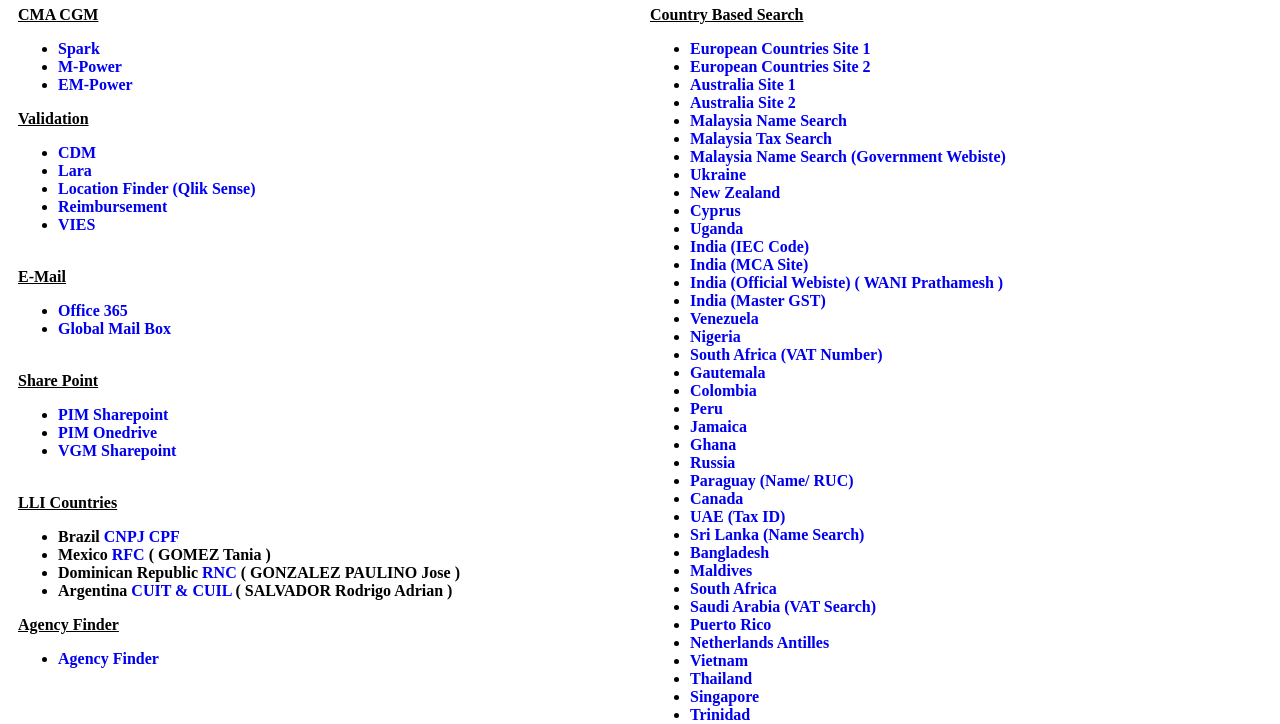
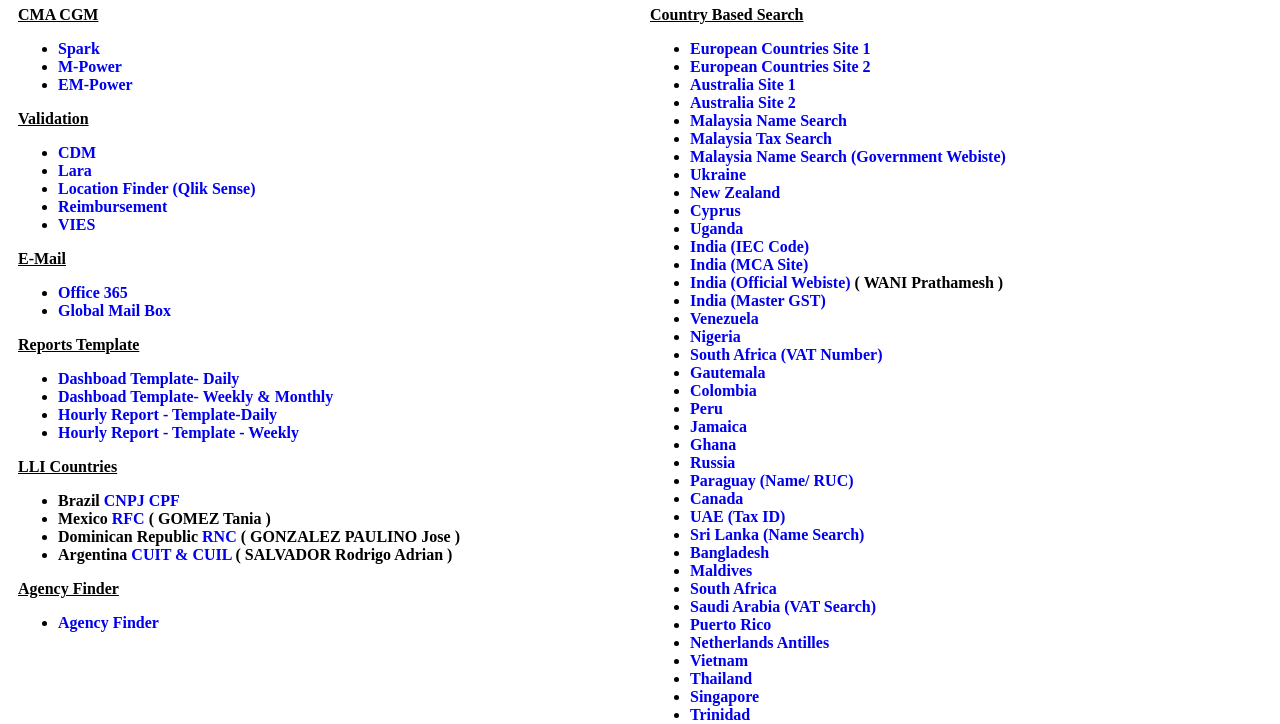
Before and after one commit to Anishraj96/PIM_CMA, a plain HTML site: page index.html in a window 1280 px wide. Shown: the part 110-834 px from the top of the page. Drawn offline with Linux system fonts and the light colour scheme.

Commit message:
Update index.html

```diff
--- a/index.html
+++ b/index.html
@@ -2,6 +2,7 @@
 <head> <title> PIM </title>
 <meta name="viewport" content="width=device-width, initial-scale=1">
 <center><img src="logo.jpg" width="100" height="80"></center>
+
 <hr>
 
 <div class="row">
@@ -19,21 +20,23 @@
 <li><a href="https://apps.cma-cgm.com/Citrix/CMACGMWeb/"  style="text-decoration: none" target="_blank">Lara</a><br></li>
 <li><a href="https://dashboard-group.cma-cgm.com/saml/sense/app/f6cbf7ce-3660-49a2-a58e-c2fffc053645/sheet/b3c0b880-53e0-472e-968c-44bb469105e7/state/analysis"  style="text-decoration: none" target="_blank">Location Finder (Qlik Sense)</a><br></li>
 <li><a href="https://ssc-gbsopsapps.cma-cgm.com/Reimburse/login"  style="text-decoration: none" target="_blank">Reimbursement</a><br></li>
-<li><a href="http://ec.europa.eu/taxation_customs/vies/vatRequest.html"  style="text-decoration: none" target="_blank">VIES</a><br><br></li></ul>
+<li><a href="http://ec.europa.eu/taxation_customs/vies/vatRequest.html"  style="text-decoration: none" target="_blank">VIES</a><br></li></ul>
 
 <font color="000000"></b><u>E-Mail</u></b></font><br>
 
 <ul><b>
 <li><a href="https://outlook.office365.com"  style="text-decoration: none" target="_blank">Office 365 </a><br></li>
 
-<li><a href="https://outlook.office.com/mail/globalpartners.internal@cma-cgm.com/inbox"  style="text-decoration: none" target="_blank">Global Mail Box </a><br><br></li></ul>
-<font color="000000"><b><u>Share Point</u></b>	</font><br></b>
+<li><a href="https://outlook.office.com/mail/globalpartners.internal@cma-cgm.com/inbox"  style="text-decoration: none" target="_blank">Global Mail Box </a><br></li></ul>
+<font color="000000"><b><u>Reports Template</u></b>	</font><br></b>
 <ul>
 <b>
-<li><a href ="https://cmacgmgroup.sharepoint.com/sites/CMA-MasterDataTeamsite/Archive%20form%20MIRA/Forms/AllItems.aspx?viewid=e1e99554%2D69a3%2D49e2%2D9520%2Dc012eaa5b3be&id=%2Fsites%2FCMA%2DMasterDataTeamsite%2FArchive%20form%20MIRA%2FLARA%20PARTNER%20GROUP%20TEAMS%2FTeam%5FInternal%5FChennai%20new%2F06%20%2D%20PIM%20CHENNAI" style="text-decoration: none" target="_blank"> PIM Sharepoint </a><br></li>
-<li><a href ="https://cmacgmgroup-my.sharepoint.com/personal/ssc_mmanickam_cma-cgm_com/_layouts/15/onedrive.aspx?id=%2Fpersonal%2Fssc%5Fmmanickam%5Fcma%2Dcgm%5Fcom%2FDocuments%2FIndividual%20Productivity%20Report&FolderCTID=0x012000AC88D922FC5DD349AEAA14BA6BBB545F" style="text-decoration: none" target="_blank"> PIM Onedrive</a><br></li>
-<li><a href="https://cmacgmgroup.sharepoint.com/sites/CMA-GBSsite/TempSSCI/SSCI/Forms/AllItems.aspx?RootFolder=%2Fsites%2FCMA-GBSsite%2FTempSSCI%2FSSCI%2FVGM%20%28Verified%20Gross%20Mass%29&FolderCTID=0x012000D96592F79E01984DA8BA2830C6C01D9B&View=%7B5227B71B-F43F-418D-B1C7-F8C4101CDEA5%7D"style="text-decoration: none" target="_blank"> VGM Sharepoint</a> <br></li></ul>
-<br></b>
+<li><a href ="Dashboad Template- Daily.xlsx" style="text-decoration: none" target="_blank"> Dashboad Template- Daily </a><br></li>
+<li><a href ="Dashboad Template- Weekly & Monthly.xlsx" style="text-decoration: none" target="_blank"> Dashboad Template- Weekly & Monthly</a><br></li>
+<li><a href="Hourly Report - Template_Daily.xlsx" style="text-decoration: none" target="_blank"> Hourly Report - Template-Daily</a> <br></li>
+<li><a href="Hourly Report -  Template - Weekly.xlsx" style="text-decoration: none" target="_blank"> Hourly Report -  Template - Weekly</a> <br></li></ul>
+
+</b>
 <font color="000000"><b><u>LLI Countries</u></b></font> <br>
 <ul>
 <b>
@@ -78,7 +81,7 @@
 
 <li><a href="http://www.mca.gov.in/mcafoportal/showCheckCompanyName.do" style="text-decoration: none" target="_blank"> India (MCA Site) </a> <br></li>
 
-<li><a href="https://services.gst.gov.in/services/searchtp" style="text-decoration: none" target="_blank"> India (Official Webiste) ( WANI Prathamesh ) </a> <br></li>
+<li><a href="https://services.gst.gov.in/services/searchtp" style="text-decoration: none" target="_blank"> India (Official Webiste) </a>( WANI Prathamesh )  <br></li>
 
 <li><a href="https://www.mastersindia.co/gst-number-search-and-gstin-verification/" style="text-decoration: none" target="_blank"> India (Master GST)  </a> <br></li>
 
```
